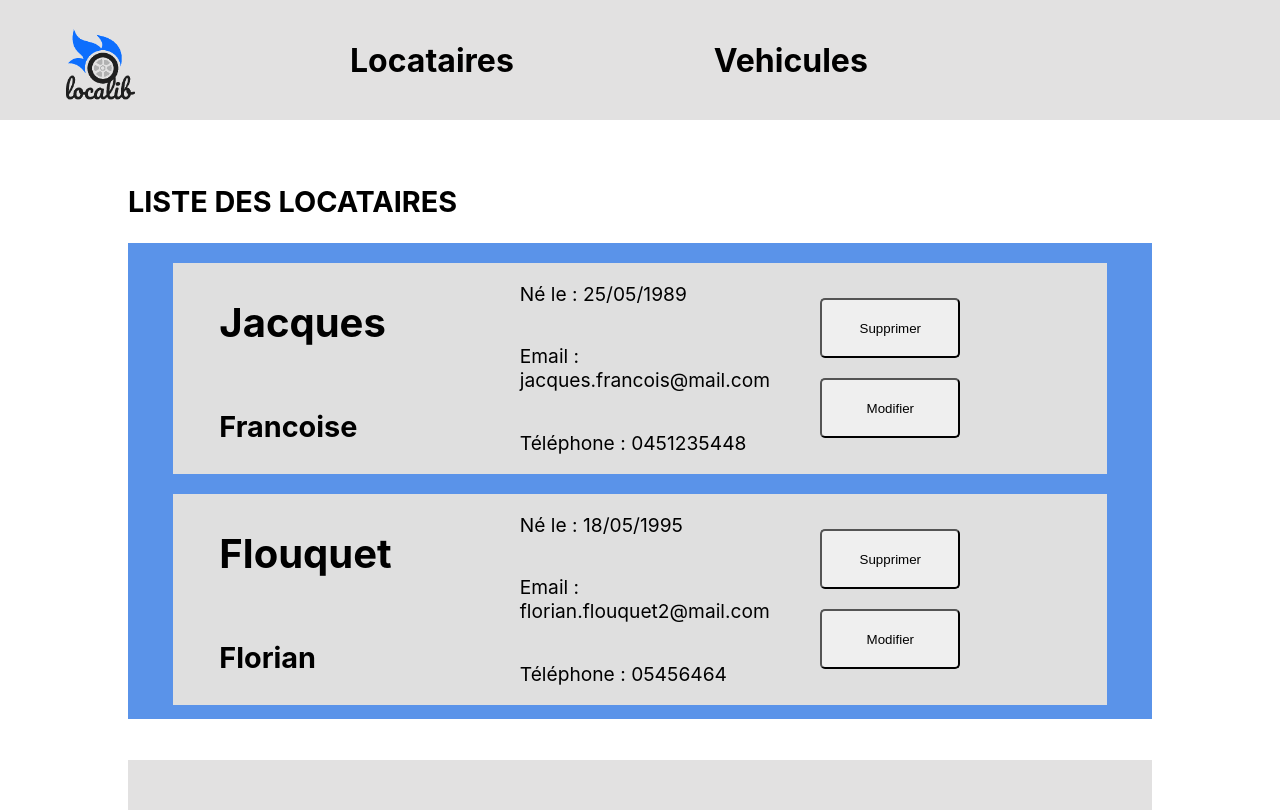
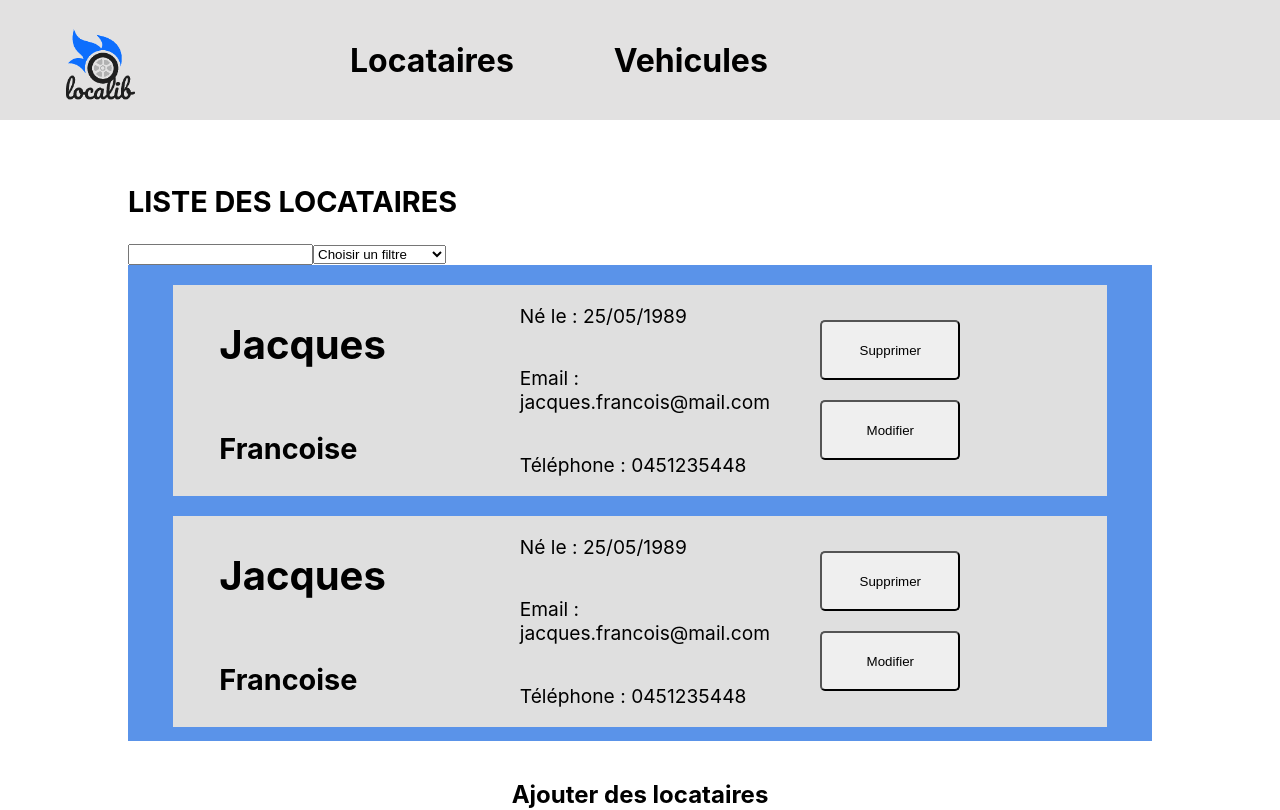
Before and after one commit to FlorianFlouquet/ECF-Front, a React (Create React App) app: page / in a window 1280 px wide. Shown: the top 810 px of the page. Built offline with nearby package versions, Linux system fonts and the light colour scheme; data requests are answered from the project's data file.

Commit message:
added a filter on both pages

```diff
--- a/db.json
+++ b/db.json
@@ -7,6 +7,38 @@
       "telephone": "0451235448",
       "dateNaissance": "25/05/1989",
       "id": 1
+    },
+    {
+      "nom": "Jacques",
+      "prenom": "Francoise",
+      "email": "jacques.francois@mail.com",
+      "telephone": "0451235448",
+      "dateNaissance": "25/05/1989",
+      "id": 2
+    },
+    {
+      "nom": "Jacques",
+      "prenom": "Francoise",
+      "email": "jacques.francois@mail.com",
+      "telephone": "0451235448",
+      "dateNaissance": "25/05/1989",
+      "id": 3
+    },
+    {
+      "nom": "Xavier",
+      "prenom": "Dupont de Ligonnès",
+      "dateNaissance": "23/01/1990",
+      "email": "xavier.dupont@mail.com",
+      "telephone": "02362514",
+      "id": 4
+    },
+    {
+      "nom": "Xavier",
+      "prenom": "Dupont de Ligonnès",
+      "dateNaissance": "23/01/1990",
+      "email": "xavier.dupont@mail.com",
+      "telephone": "02362514",
+      "id": 5
     },
     {
       "nom": "Flouquet",
@@ -34,7 +66,6 @@
       "immatriculation": "AXF-12F-45F",
       "type": "citadine",
       "id": 1,
-      "telephone": "citadinea",
       "disponible": true
     },
     {
@@ -66,6 +97,46 @@
       "immatriculation": "125-RXF-4GF",
       "id": 6,
       "disponible": true
+    },
+    {
+      "marque": "Peugeot",
+      "modele": "207",
+      "etat": "Bien",
+      "prix": "250",
+      "immatriculation": "AXF-12F-45F",
+      "type": "citadine",
+      "id": 9,
+      "disponible": true
+    },
+    {
+      "marque": "Renault",
+      "modele": "Clio",
+      "etat": "Tres bien",
+      "prix": "240",
+      "immatriculation": "AXF-12F-45F",
+      "type": "citadine",
+      "id": 12,
+      "disponible": true
+    },
+    {
+      "marque": "Citroen",
+      "modele": "C3",
+      "etat": "Excellent",
+      "prix": "300",
+      "immatriculation": "AXF-12F-45F",
+      "type": "cabriolet",
+      "id": 10,
+      "disponible": false
+    },
+    {
+      "marque": "Porsche",
+      "type": "course",
+      "prix": "3500",
+      "modele": "911 GT3",
+      "etat": "Excellent",
+      "immatriculation": "125-RXF-4GF",
+      "id": 11,
+      "disponible": true
     }
   ]
 }
--- /dev/null
+++ b/src/components/locataires/FilterLocataire.tsx
@@ -0,0 +1,32 @@
+import React, { ChangeEvent } from 'react'
+
+interface Props {
+    changeFilter: (value: string) => void,
+    setFilter: (value: string) => void
+}
+
+export const FilterLocataire = (props : Props) => {
+
+    const handleSelect = (event: ChangeEvent<HTMLSelectElement>) => {
+        props.changeFilter(event.target.value)
+    }
+
+    const handleChange = (event: ChangeEvent<HTMLInputElement>) => {
+        props.setFilter(event.target.value);
+    }
+
+    return (
+        <>
+            <div>
+                <input type="text" name='filter' onChange={(event) => handleChange(event)} />
+                <select onChange={(event) => handleSelect(event)}>
+                    <option value="">Choisir un filtre</option>
+                    <option value="nom">Nom</option>
+                    <option value="prenom">Prenom</option>
+                    <option value="dateNaissance">Date de naissance</option>
+                    <option value="email">Email</option>
+                </select>
+            </div>
+        </>
+    )
+}
--- /dev/null
+++ b/src/components/vehicules/FilterVoiture.tsx
@@ -0,0 +1,32 @@
+import React, { ChangeEvent } from 'react'
+
+interface Props {
+    changeFilter: (value: string) => void,
+    setFilter: (value: string) => void
+}
+
+export const FilterVoiture = (props : Props) => {
+
+    const handleSelect = (event: ChangeEvent<HTMLSelectElement>) => {
+        props.changeFilter(event.target.value)
+    }
+
+    const handleChange = (event: ChangeEvent<HTMLInputElement>) => {
+        props.setFilter(event.target.value);
+    }
+
+    return (
+        <>
+            <div>
+                <input type="text" name='filter' onChange={(event) => handleChange(event)} />
+                <select onChange={(event) => handleSelect(event)}>
+                    <option value="">Choisir un filtre</option>
+                    <option value="marque">Marque</option>
+                    <option value="modele">Modele</option>
+                    <option value="type">Type</option>
+                    <option value="etat">Etat</option>
+                </select>
+            </div>
+        </>
+    )
+}
--- a/src/pages/LocatairesPage.tsx
+++ b/src/pages/LocatairesPage.tsx
@@ -1,4 +1,5 @@
 import React, { useEffect, useState } from 'react'
+import { FilterLocataire } from '../components/locataires/FilterLocataire'
 import { Locataire } from '../components/locataires/Locataire'
 import { LocataireFrom } from '../components/locataires/LocataireFrom'
 import { LocataireModel } from '../model/LocataireModel'
@@ -7,14 +8,21 @@ import '../styles/locatairesPage.css'
 
 export const LocatairesPage = () => {
 
-  const [locataires, setLocataires] = useState<LocataireModel[]>([{nom: "", prenom: "", dateNaissance: "", telephone: 0, email: "", id: 0}])
+  const [locataires, setLocataires] = useState<LocataireModel[]>([{nom: "", prenom: "", dateNaissance: "", telephone: 0, email: "", id: 0}]);
+  const [sentData, setSentData] = useState<LocataireModel[]>([{nom: "", prenom: "", dateNaissance: "", telephone: 0, email: "", id: 0}]);
+  const [filter, setFilter] = useState<string>("");
+  const [filterContent, setFilterContent] = useState<string>("");
 
   useEffect(() => {
-    findAllLocataire()
+    findAllLocataire();
   }, [])
 
+  useEffect(() => {
+    handleFilter()
+  }, [filterContent])
+
   const findAllLocataire = () => {
-    locataireService.findAllLocataire().then((res: any) => setLocataires(res))
+    locataireService.findAllLocataire().then((res: any) => {setLocataires(res); setSentData(res)});
   }
 
   const addLocataire = (locataire: LocataireModel) => {
@@ -29,21 +37,60 @@ export const LocatairesPage = () => {
     locataireService.patchLocataire(locataire).then((res) => setLocataires(res))
   }
 
+  const handleFilter = () => {
+    let array : LocataireModel[];
+    switch (filter) {
+      case "nom":
+        array = locataires.filter((item) => item.nom === filterContent);
+        if(array.length > 0) {
+          setSentData(array);
+        } else {
+          setSentData(locataires)
+        }
+        break;
+      case "prenom":
+        array = locataires.filter((item) => item.prenom === filterContent);
+        if(array.length > 0) {
+          setSentData(array);
+        } else {
+          setSentData(locataires)
+        }
+        break;
+      case "dateNaissance":
+        array = locataires.filter((item) => item.dateNaissance === filterContent);
+        if(array.length > 0) {
+          setSentData(array);
+        } else {
+          setSentData(locataires)
+        }
+        break;
+      default:
+        array = locataires.filter((item) => item.nom === filterContent);
+        if(array.length > 0) {
+          setSentData(array);
+        } else {
+          setSentData(locataires)
+        }
+        break;
+    }
+  }
+
 
   return (
     <>
       <div className='locataire-page'>
         <div className='locataire-page-content-holder'>
           <h2>Liste des locataires</h2>
+          <FilterLocataire setFilter={setFilterContent} changeFilter={setFilter}/>
           <div className='liste-locataires'>
             <ul>
-              {locataires.map((item) => (
+              {sentData.map((item) => (
                 <Locataire data={item} delete={deleteLocataire} editLocataire={editLocataire} />
               ))}
             </ul>
           </div>
         </div>
-        {/* <button>Ajouter un locataire</button> */}
+        <h2>Ajouter des locataires</h2>
         <div className='form-holder'>
           <LocataireFrom addLocataire={addLocataire} />
         </div>
--- a/src/pages/VehiculesPage.tsx
+++ b/src/pages/VehiculesPage.tsx
@@ -1,4 +1,5 @@
 import React, { useEffect, useState } from 'react'
+import { FilterVoiture } from '../components/vehicules/FilterVoiture'
 import { Vehicule } from '../components/vehicules/Vehicule'
 import { VehiculeFrom } from '../components/vehicules/VehiculeFrom'
 import { VehiculesModel } from '../model/VehiculeModel'
@@ -9,13 +10,20 @@ import '../styles/locatairesPage.css'
 export const VehiculesPage = () => {
 
   const [vehicules, setVehicules] = useState<VehiculesModel[]>([{marque: "", type: "", prix: 0, modele: "", etat: "", immatriculation: "", id: 0, disponible: true}])
+  const [sentData, setSentData] = useState<VehiculesModel[]>([{marque: "", type: "", prix: 0, modele: "", etat: "", immatriculation: "", id: 0, disponible: true}]);
+  const [filter, setFilter] = useState<string>("");
+  const [filterContent, setFilterContent] = useState<string>("");
 
   useEffect(() => {
     findAllVehicules()
   }, [])
 
+  useEffect(() => {
+    handleFilter()
+  }, [filterContent])
+
   const findAllVehicules = () => {
-    vehiculesService.findAllVehicules().then((res: any) => setVehicules(res))
+    vehiculesService.findAllVehicules().then((res: any) => {setVehicules(res); setSentData(res)})
   }
 
   const addVehicule = (vehicule: VehiculesModel) => {
@@ -30,21 +38,60 @@ export const VehiculesPage = () => {
     vehiculesService.patchVehicule(vehicule).then((res) => setVehicules(res))
   }
 
+  const handleFilter = () => {
+    let array : VehiculesModel[];
+    switch (filter) {
+      case "marque":
+        array = vehicules.filter((item) => item.marque === filterContent);
+        if(array.length > 0) {
+          setSentData(array);
+        } else {
+          setSentData(vehicules)
+        }
+        break;
+      case "modele":
+        array = vehicules.filter((item) => item.modele === filterContent);
+        if(array.length > 0) {
+          setSentData(array);
+        } else {
+          setSentData(vehicules)
+        }
+        break;
+      case "type":
+        array = vehicules.filter((item) => item.type === filterContent);
+        if(array.length > 0) {
+          setSentData(array);
+        } else {
+          setSentData(vehicules)
+        }
+        break;
+      default:
+        array = vehicules.filter((item) => item.etat === filterContent);
+        if(array.length > 0) {
+          setSentData(array);
+        } else {
+          setSentData(vehicules)
+        }
+        break;
+    }
+  }
+
 
   return (
     <>
       <div className='locataire-page'>
         <div className='locataire-page-content-holder'>
           <h2>Liste des vehicules</h2>
+          <FilterVoiture setFilter={setFilterContent} changeFilter={setFilter} />
           <div className='liste-locataires'>
             <ul>
-              {vehicules.map((item) => (
+              {sentData.map((item) => (
                 <Vehicule data={item} delete={deleteVehicule} editVehicule={editVehicule} />
               ))}
             </ul>
           </div>
         </div>
-        {/* <button>Ajouter un locataire</button> */}
+        <h2>Ajouter des véhicules</h2>
         <div className='form-holder'>
           <VehiculeFrom addVehicule={addVehicule} />
         </div>
--- a/src/styles/Navbar.css
+++ b/src/styles/Navbar.css
@@ -17,7 +17,7 @@ nav {
     height: 100%;
     padding-left: 150px;
     display: flex;
-    gap: 200px;
+    gap: 100px;
     align-items: center;
     justify-content: space-around;
 }
```
